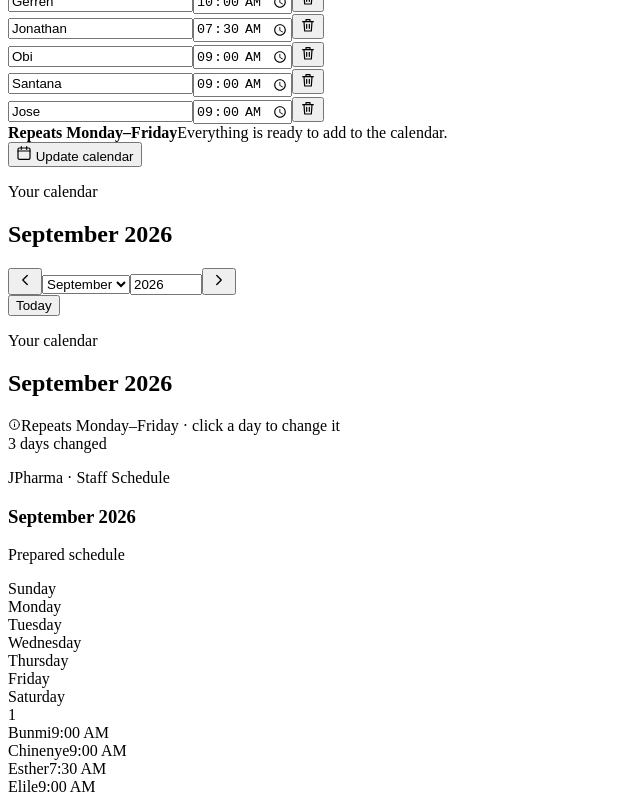
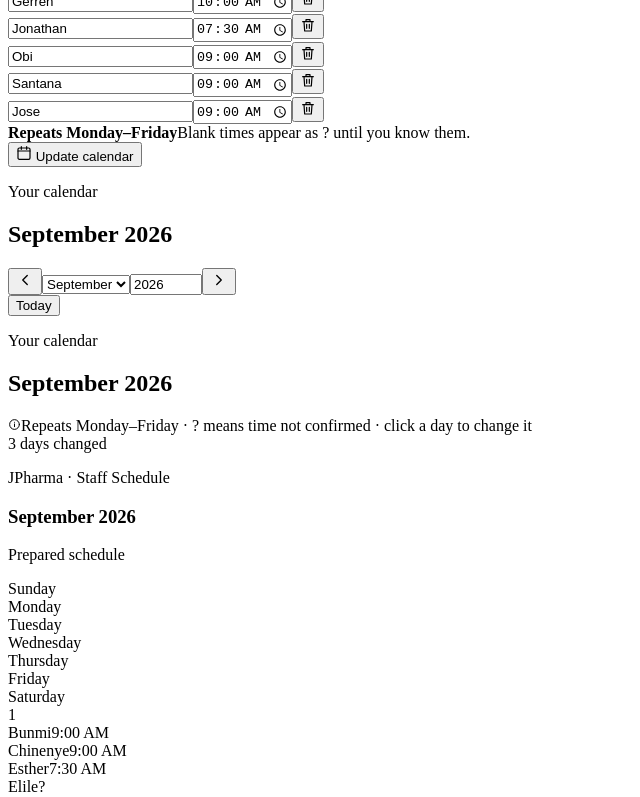
Before and after one commit to AhmadExpa/jpharma-scheduler, a React (Vite) app: page / in a window 1280 px wide. Shown: the part 800-1597 px from the top of the page, without its empty margins (0-640 px from the left). Built offline with nearby package versions, Linux system fonts and the light colour scheme; the HTML template or start-up script is replaced by a standard one.

Commit message:
Repeat weekday status choices and mark Elile time unknown

```diff
--- a/src/components/DemoTour.tsx
+++ b/src/components/DemoTour.tsx
@@ -42,7 +42,7 @@ const DEMO_STEPS: DemoStep[] = [
     target: ['[data-demo-target="employee-time"]', '[data-demo-target="setup-card"]'],
     eyebrow: 'Step 4 · 5 of 9',
     title: 'Choose a start time',
-    message: 'After a person is added, choose one start time. The same time repeats Monday through Friday.',
+    message: 'After a person is added, choose a start time. If you do not know it yet, leave it blank to show ? on the calendar.',
     nextLabel: 'Next: add to calendar',
   },
   {
--- a/src/components/QuickSetupModal.tsx
+++ b/src/components/QuickSetupModal.tsx
@@ -1,6 +1,6 @@
 import { useEffect, useState } from 'react'
-import { formatTimeLabel, WEEKDAYS } from '../dateUtils'
-import type { DaySchedule, Employee, ScheduleEntry, Weekday } from '../types'
+import { createId, formatTimeLabel, normalizeTimeValue, WEEKDAYS } from '../dateUtils'
+import type { DaySchedule, Employee, EntryKind, ScheduleEntry, Weekday } from '../types'
 import Icon from './Icon'
 import TimePicker from './TimePicker'
 
@@ -9,6 +9,14 @@ interface QuickSetupModalProps {
   template: Record<Weekday, DaySchedule>
   onClose: () => void
   onSave: (updates: Partial<Record<Weekday, DaySchedule>>) => void
+}
+
+function getExistingEntry(employeeId: string, template: Record<Weekday, DaySchedule>): ScheduleEntry | undefined {
+  for (const day of [1, 2, 3, 4, 5, 0, 6] as Weekday[]) {
+    const entry = template[day].entries.find((item) => item.employeeId === employeeId)
+    if (entry) return entry
+  }
+  return undefined
 }
 
 function getExistingTime(employeeId: string, template: Record<Weekday, DaySchedule>): string {
@@ -25,10 +33,14 @@ export default function QuickSetupModal({ employees, template, onClose, onSave }
     return configuredDays.length > 0 ? configuredDays : [1, 2, 3, 4, 5]
   })
   const [selectedEmployeeIds, setSelectedEmployeeIds] = useState<string[]>(() => {
-    const scheduled = employees.filter((employee) => getExistingTime(employee.id, template) || employee.defaultTime)
+    const scheduled = employees.filter((employee) => getExistingEntry(employee.id, template) || employee.defaultTime)
     return (scheduled.length > 0 ? scheduled : employees).map((employee) => employee.id)
   })
   const [employeeToAdd, setEmployeeToAdd] = useState('')
+  const [kinds, setKinds] = useState<Record<string, EntryKind>>(() => Object.fromEntries(employees.map((employee) => [
+    employee.id,
+    getExistingEntry(employee.id, template)?.kind ?? (employee.defaultTime ? 'shift' : 'unknown'),
+  ])))
   const [times, setTimes] = useState<Record<string, string>>(() => Object.fromEntries(employees.map((employee) => [
     employee.id,
     formatTimeLabel(employee.defaultTime ?? '') || getExistingTime(employee.id, template),
@@ -72,19 +84,22 @@ export default function QuickSetupModal({ employees, template, onClose, onSave }
       setError('Select at least one team member.')
       return
     }
-    if (selectedEmployees.some((employee) => !times[employee.id])) {
-      setError('Choose a time for every selected team member before creating the pattern.')
+    if (selectedEmployees.some((employee) => kinds[employee.id] === 'shift' && !normalizeTimeValue(times[employee.id]))) {
+      setError('Choose a time, OFF, or ? for each selected employee.')
       return
     }
 
     const updates: Partial<Record<Weekday, DaySchedule>> = {}
     for (const day of selectedDays) {
-      const entries: ScheduleEntry[] = selectedEmployees.map((employee) => ({
-        id: `${employee.id}-${day}-${Date.now()}-${Math.random().toString(36).slice(2, 6)}`,
-        employeeId: employee.id,
-        kind: 'shift',
-        label: times[employee.id],
-      }))
+      const entries: ScheduleEntry[] = selectedEmployees.map((employee) => {
+        const kind = kinds[employee.id] ?? 'unknown'
+        return {
+          id: createId('entry'),
+          employeeId: employee.id,
+          kind,
+          label: kind === 'off' ? 'OFF' : kind === 'unknown' ? '?' : formatTimeLabel(times[employee.id]),
+        }
+      })
       updates[day] = { entries, note: template[day].note }
     }
     onSave(updates)
@@ -104,7 +119,7 @@ export default function QuickSetupModal({ employees, template, onClose, onSave }
         <div className="modal-body">
           <div className="modal-callout">
             <Icon name="refresh" size={17} />
-            <span>Set each person once. The pattern will appear automatically in every month you select.</span>
+            <span>Set each person's Time, OFF, or ? once. The choices repeat on the selected weekdays in every month.</span>
           </div>
 
           <div className="quick-setup-section">
@@ -123,7 +138,7 @@ export default function QuickSetupModal({ employees, template, onClose, onSave }
 
           <div className="quick-setup-section">
             <div className="quick-section-heading">
-              <div><h3>Team times</h3><p>Select the employees for this team and set their time. These times repeat on each selected weekday.</p></div>
+              <div><h3>Team status</h3><p>Choose Time, OFF, or ? for each person. These repeat on the selected weekdays.</p></div>
               <span>{selectedEmployees.length} selected</span>
             </div>
             <div className="quick-team-list">
@@ -131,7 +146,16 @@ export default function QuickSetupModal({ employees, template, onClose, onSave }
                 <div className="quick-team-row" key={employee.id}>
                   <strong>{employee.name}</strong>
                   <div className="quick-team-row-actions">
-                    <TimePicker value={times[employee.id] ?? ''} onChange={(label) => setTimes((current) => ({ ...current, [employee.id]: label }))} />
+                    <select className="quick-kind-select" value={kinds[employee.id] ?? 'unknown'} onChange={(event) => { setKinds((current) => ({ ...current, [employee.id]: event.target.value as EntryKind })); setError('') }} aria-label={`Repeat status for ${employee.name}`}>
+                      <option value="shift">Time</option>
+                      <option value="off">OFF</option>
+                      <option value="unknown">?</option>
+                    </select>
+                    {kinds[employee.id] === 'shift' ? (
+                      <TimePicker value={times[employee.id] ?? ''} onChange={(label) => { setTimes((current) => ({ ...current, [employee.id]: label })); setError('') }} />
+                    ) : (
+                      <span className={`day-kind-value ${kinds[employee.id]}`}>{kinds[employee.id] === 'off' ? 'Off' : 'Time to confirm'}</span>
+                    )}
                     <button className="small-action danger" type="button" onClick={() => removeTeamMember(employee.id)} aria-label={`Remove ${employee.name} from this team`} title="Remove from team"><Icon name="x" size={15} /></button>
                   </div>
                 </div>
@@ -151,7 +175,7 @@ export default function QuickSetupModal({ employees, template, onClose, onSave }
         </div>
 
         <div className="modal-footer">
-          <span className="quick-footer-note">One-day exceptions can be edited on the calendar.</span>
+          <span className="quick-footer-note">Selected weekdays update. One-day changes on the calendar stay separate.</span>
           <div className="footer-actions">
             <button className="button secondary" type="button" onClick={onClose}>Cancel</button>
             <button className="button primary" type="button" onClick={save}><Icon name="check" size={16} /> Create pattern</button>
--- a/src/components/ScheduleCalendar.tsx
+++ b/src/components/ScheduleCalendar.tsx
@@ -30,7 +30,7 @@ export default function ScheduleCalendar({ year, month, scheduleTitle, employees
         <div>
           <p className="eyebrow">Your calendar</p>
           <h2 id="calendar-title">{formatMonthYear(year, month)}</h2>
-          <InfoTag>Repeats Monday–Friday · click a day to change it</InfoTag>
+          <InfoTag>Repeats Monday–Friday · ? means time not confirmed · click a day to change it</InfoTag>
         </div>
         <div className="calendar-status">
           <span className="status-dot" />
--- a/src/components/SimpleSetupCard.tsx
+++ b/src/components/SimpleSetupCard.tsx
@@ -33,7 +33,7 @@ export default function SimpleSetupCard({
     ))
   }, [employees])
 
-  const ready = employees.length > 0 && employees.every((employee) => Boolean(employee.defaultTime))
+  const ready = employees.length > 0
 
   function submit(event: FormEvent) {
     event.preventDefault()
@@ -60,7 +60,7 @@ export default function SimpleSetupCard({
 
   function apply() {
     if (!ready) {
-      setError(employees.length === 0 ? 'Add at least one employee first.' : 'Add a time for every employee.')
+      setError('Add at least one employee first.')
       return
     }
     setError('')
@@ -77,8 +77,8 @@ export default function SimpleSetupCard({
         </div>
         <span className="count-pill">{employees.length}</span>
       </div>
-      <p className="simple-setup-copy">{hasSchedule ? 'Your team and times are ready. They repeat Monday–Friday in every month.' : 'Add each person, choose their start time, then put the schedule on the calendar.'}</p>
-      <InfoTag className="simple-setup-info">One time per person · repeats Monday–Friday</InfoTag>
+      <p className="simple-setup-copy">{hasSchedule ? 'Your team schedule repeats Monday–Friday in every month.' : 'Add each person and their start time, then put the schedule on the calendar.'}</p>
+      <InfoTag className="simple-setup-info">Blank time = ? · repeats Monday–Friday</InfoTag>
 
       <form className="simple-add-row" onSubmit={submit}>
         <input
@@ -129,7 +129,7 @@ export default function SimpleSetupCard({
       <div className="simple-setup-footer">
         <div>
           <strong>Repeats Monday–Friday</strong>
-          <span>{ready ? 'Everything is ready to add to the calendar.' : 'Give everyone a time before adding the schedule.'}</span>
+          <span>{ready ? 'Blank times appear as ? until you know them.' : 'Add an employee to start the schedule.'}</span>
         </div>
         <button className="button primary setup-apply-button" type="button" onClick={apply} data-demo-target="apply-schedule">
           <Icon name="calendar" size={16} /> {hasSchedule ? 'Update calendar' : 'Add schedule to calendar'}
--- a/src/components/TemplateEditor.tsx
+++ b/src/components/TemplateEditor.tsx
@@ -29,11 +29,11 @@ export default function TemplateEditor({ employees, template, onUpdateDays }: Te
           </div>
         </div>
 
-        <p className="card-copy">Set the repeating weekdays, team members, and shift times together in one quick setup.</p>
+        <p className="card-copy">Set the repeating weekdays and each person's Time, OFF, or ? in one quick setup.</p>
 
         <button className="quick-setup-button" type="button" onClick={() => setQuickSetupOpen(true)} disabled={employees.length === 0}>
           <span className="quick-setup-icon"><Icon name="settings" size={14} /></span>
-          <span><strong>Quick setup for the team</strong><small>Choose weekdays, employees, and times</small></span>
+          <span><strong>Quick setup for the team</strong><small>Repeat Time, OFF, or ? on chosen weekdays</small></span>
           <Icon name="arrow-right" size={15} />
         </button>
 
--- a/src/dateUtils.ts
+++ b/src/dateUtils.ts
@@ -15,7 +15,7 @@ export const MONTHS = [
   'July', 'August', 'September', 'October', 'November', 'December',
 ]
 
-export const SAMPLE_TEMPLATE_ID = 'builtin-pharmacists-schedule-v8'
+export const SAMPLE_TEMPLATE_ID = 'builtin-pharmacists-schedule-v9'
 
 type SampleRow = { employeeId: string; kind: EntryKind; label: string }
 
@@ -30,12 +30,16 @@ function sampleOff(employeeId: string, label: string): SampleRow {
   return { employeeId, kind: 'off', label }
 }
 
+function sampleUnknown(employeeId: string): SampleRow {
+  return { employeeId, kind: 'unknown', label: '?' }
+}
+
 function sampleCommonRows(): SampleRow[] {
   return [
     sampleShift('sample-bunmi', '9:00 AM'),
     sampleShift('sample-chinenye', '9:00 AM'),
     sampleShift('sample-esther', '7:30 AM'),
-    sampleShift('sample-elile', '9:00 AM'),
+    sampleUnknown('sample-elile'),
     sampleShift('sample-gerren', '10:00 AM'),
     sampleShift('sample-jonathan', '7:30 AM'),
     sampleShift('sample-obi', '9:00 AM'),
@@ -110,14 +114,15 @@ export function hydrateEmployeeTimes(employees: Employee[], template: WeeklyTemp
 
 export function createSimpleWeeklyTemplate(employees: Employee[], existingTemplate?: WeeklyTemplate): WeeklyTemplate {
   const nextTemplate = existingTemplate ? cloneWeeklyTemplate(existingTemplate) : createDefaultTemplate()
-  const entries = employees
-    .filter((employee) => normalizeTimeValue(employee.defaultTime))
-    .map((employee) => ({
+  const entries = employees.map((employee) => {
+    const time = formatTimeLabel(employee.defaultTime ?? '')
+    return {
       id: createId('entry'),
       employeeId: employee.id,
-      kind: 'shift' as const,
-      label: formatTimeLabel(employee.defaultTime ?? ''),
-    }))
+      kind: time ? 'shift' as const : 'unknown' as const,
+      label: time || '?',
+    }
+  })
 
   for (const day of [1, 2, 3, 4, 5] as Weekday[]) {
     nextTemplate[day] = {
@@ -159,6 +164,19 @@ export function createSampleTemplate(): ScheduleTemplate {
       '2026-10-30': createOctober30Override(employees, weeklyTemplate)!,
     },
     monthDayOverrides: {},
+  }
+}
+
+/** A one-time migration for Elile's previously assumed 9:00 AM arrival. */
+export function replaceElileNineWithUnknown(employees: Employee[], day: DaySchedule): DaySchedule {
+  const elileIds = new Set(employees.filter((employee) => employee.name.trim().toLowerCase() === 'elile').map((employee) => employee.id))
+  if (elileIds.size === 0) return day
+  return {
+    ...day,
+    entries: day.entries.map((entry) => elileIds.has(entry.employeeId)
+      && entry.kind === 'shift' && normalizeTimeValue(entry.label) === '09:00'
+      ? { ...entry, kind: 'unknown' as const, label: '?' }
+      : entry),
   }
 }
 
@@ -212,7 +230,7 @@ export function createDefaultState(): SchedulerState {
   const sample = createSampleTemplate()
   const today = new Date()
   return {
-    version: 2,
+    version: 3,
     scheduleTitle: 'Staff Schedule',
     employees: sample.employees.map((employee) => ({ ...employee })),
     weeklyTemplate: cloneWeeklyTemplate(sample.weeklyTemplate),
@@ -234,6 +252,33 @@ export function cloneWeeklyTemplate(template: WeeklyTemplate): WeeklyTemplate {
     }
   }
   return copy
+}
+
+/** Repeat selected employee statuses on every Monday–Friday without changing other team members. */
+export function repeatEntriesMondayFriday(template: WeeklyTemplate, entries: ScheduleEntry[]): WeeklyTemplate {
+  const next = cloneWeeklyTemplate(template)
+  const replacements = new Map(entries.map((entry) => [entry.employeeId, entry]))
+  for (const weekday of [1, 2, 3, 4, 5] as Weekday[]) {
+    const seen = new Set<string>()
+    const dayEntries: ScheduleEntry[] = []
+    for (const existing of next[weekday].entries) {
+      const replacement = replacements.get(existing.employeeId)
+      if (!replacement) {
+        dayEntries.push(existing)
+      } else if (!seen.has(existing.employeeId)) {
+        dayEntries.push({ ...replacement, id: existing.id })
+        seen.add(existing.employeeId)
+      }
+    }
+    for (const replacement of entries) {
+      if (!seen.has(replacement.employeeId)) {
+        dayEntries.push({ ...replacement, id: createId('entry') })
+        seen.add(replacement.employeeId)
+      }
+    }
+    next[weekday] = { ...next[weekday], entries: dayEntries }
+  }
+  return next
 }
 
 export function cloneMonthOverrides(overrides: Record<string, DaySchedule>): Record<string, DaySchedule> {
--- a/src/storage.ts
+++ b/src/storage.ts
@@ -1,4 +1,4 @@
-import { cloneWeeklyTemplate, createDefaultState, createOctober30Override, createSampleTemplate, createSimpleWeeklyTemplate, getEmployeeDefaultTime, hydrateEmployeeTimes, normalizeTimeValue, SAMPLE_TEMPLATE_ID } from './dateUtils'
+import { cloneWeeklyTemplate, createDefaultState, createOctober30Override, createSampleTemplate, createSimpleWeeklyTemplate, getEmployeeDefaultTime, hydrateEmployeeTimes, normalizeTimeValue, replaceElileNineWithUnknown, SAMPLE_TEMPLATE_ID } from './dateUtils'
 import type { DaySchedule, Employee, ScheduleEntry, ScheduleTemplate, SchedulerState, Weekday, WeeklyTemplate } from './types'
 
 const STORAGE_KEY = 'jpharma-scheduler:v1'
@@ -70,18 +70,47 @@ function cleanTemplateRecord(value: unknown): ScheduleTemplate | null {
   }
 }
 
+function migrateElileEmployees(employees: Employee[]): Employee[] {
+  return employees.map((employee) => employee.name.trim().toLowerCase() === 'elile'
+    && normalizeTimeValue(employee.defaultTime) === '09:00'
+    ? { ...employee, defaultTime: null }
+    : employee)
+}
+
+function migrateElileDays(employees: Employee[], days: Record<string, DaySchedule>): Record<string, DaySchedule> {
+  return Object.fromEntries(Object.entries(days).map(([key, day]) => [key, replaceElileNineWithUnknown(employees, day)]))
+}
+
+function migrateElileTemplate(employees: Employee[], template: WeeklyTemplate): WeeklyTemplate {
+  const result = {} as WeeklyTemplate
+  for (let day = 0; day < 7; day += 1) {
+    result[day as Weekday] = replaceElileNineWithUnknown(employees, template[day as Weekday])
+  }
+  return result
+}
+
 function cleanState(value: unknown): SchedulerState {
   const fallback = createDefaultState()
   if (!isRecord(value)) return fallback
 
   const storedActiveTemplateId = typeof value.activeTemplateId === 'string' ? value.activeTemplateId : null
   const oldBuiltInSample = storedActiveTemplateId?.startsWith('builtin-pharmacists-schedule-') === true
+  const legacyV1 = value.version !== 2 && value.version !== 3
+  const migrateElile = value.version !== 3
   const storedEmployees = cleanEmployees(value.employees)
   const savedTemplates = Array.isArray(value.templates)
     ? value.templates.map(cleanTemplateRecord).filter((template): template is ScheduleTemplate => template !== null)
     : []
   const sampleTemplate = createSampleTemplate()
-  const templates = [sampleTemplate, ...savedTemplates.filter((template) => template.id !== SAMPLE_TEMPLATE_ID && !template.builtIn)]
+  const templates = [sampleTemplate, ...savedTemplates
+    .filter((template) => template.id !== SAMPLE_TEMPLATE_ID && !template.builtIn)
+    .map((template) => migrateElile ? {
+      ...template,
+      employees: hydrateEmployeeTimes(migrateElileEmployees(template.employees), migrateElileTemplate(template.employees, template.weeklyTemplate)),
+      weeklyTemplate: migrateElileTemplate(template.employees, template.weeklyTemplate),
+      monthOverrides: migrateElileDays(template.employees, template.monthOverrides),
+      monthDayOverrides: migrateElileDays(template.employees, template.monthDayOverrides),
+    } : template)]
 
   const today = new Date()
   const storedTemplate = cleanTemplate(value.weeklyTemplate)
@@ -90,32 +119,35 @@ function cleanState(value: unknown): SchedulerState {
     ? storedEmployees.filter((employee) => !legacySampleExtras.has(employee.id)
       || employee.defaultTime || getEmployeeDefaultTime(employee.id, storedTemplate))
     : storedEmployees
-  const blankWorkspace = value.version !== 2 && storedEmployees.length === 0
+  const blankWorkspace = legacyV1 && storedEmployees.length === 0
     && Object.values(storedTemplate).every((day) => day.entries.length === 0)
   const useBuiltInSample = oldBuiltInSample || blankWorkspace
   const restoreBuiltInPattern = useBuiltInSample
     && Object.values(storedTemplate).every((day) => day.entries.length === 0)
-  const restoreEmployeePattern = value.version !== 2 && !restoreBuiltInPattern
+  const restoreEmployeePattern = legacyV1 && !restoreBuiltInPattern
     && Object.values(storedTemplate).every((day) => day.entries.length === 0)
     && workspaceEmployees.some((employee) => employee.defaultTime)
-  const workspaceTemplate = restoreBuiltInPattern
+  const startingTemplate = restoreBuiltInPattern
     ? cloneWeeklyTemplate(sampleTemplate.weeklyTemplate)
     : restoreEmployeePattern ? createSimpleWeeklyTemplate(workspaceEmployees, storedTemplate) : storedTemplate
+  const workspaceTemplate = migrateElile ? migrateElileTemplate(workspaceEmployees, startingTemplate) : startingTemplate
   const employees = hydrateEmployeeTimes(
-    blankWorkspace ? sampleTemplate.employees.map((employee) => ({ ...employee })) : workspaceEmployees,
+    migrateElile
+      ? migrateElileEmployees(blankWorkspace ? sampleTemplate.employees.map((employee) => ({ ...employee })) : workspaceEmployees)
+      : blankWorkspace ? sampleTemplate.employees.map((employee) => ({ ...employee })) : workspaceEmployees,
     workspaceTemplate,
   )
   const storedOverrides = cleanOverrides(value.dateOverrides ?? value.currentMonthOverrides)
-  const dateOverrides = useBuiltInSample && value.version !== 2
+  const dateOverrides = useBuiltInSample && legacyV1
     ? { ...cleanOverrides(sampleTemplate.monthOverrides), ...storedOverrides }
     : storedOverrides
-  if (value.version !== 2 && !dateOverrides['2026-10-30']) {
+  if (legacyV1 && !dateOverrides['2026-10-30']) {
     const october30 = createOctober30Override(employees, workspaceTemplate)
     if (october30) dateOverrides['2026-10-30'] = october30
   }
 
   return {
-    version: 2,
+    version: 3,
     scheduleTitle: typeof value.scheduleTitle === 'string' && value.scheduleTitle.trim().length > 0
       ? value.scheduleTitle.trim()
       : fallback.scheduleTitle,
@@ -129,7 +161,7 @@ function cleanState(value: unknown): SchedulerState {
         : null,
     selectedYear: today.getFullYear(),
     selectedMonth: today.getMonth(),
-    dateOverrides,
+    dateOverrides: migrateElile ? migrateElileDays(employees, dateOverrides) : dateOverrides,
   }
 }
 
--- a/src/types.ts
+++ b/src/types.ts
@@ -33,7 +33,7 @@ export interface ScheduleTemplate {
 }
 
 export interface SchedulerState {
-  version: 2
+  version: 3
   scheduleTitle: string
   employees: Employee[]
   weeklyTemplate: WeeklyTemplate
```
Also changed, not shown: src/App.tsx (+11 -6 lines), src/components/SimpleDayEditorModal.tsx (+16 -3 lines), src/styles.css (+10 -4 lines), 1 other file (tests, documents, lock files or other folders).
